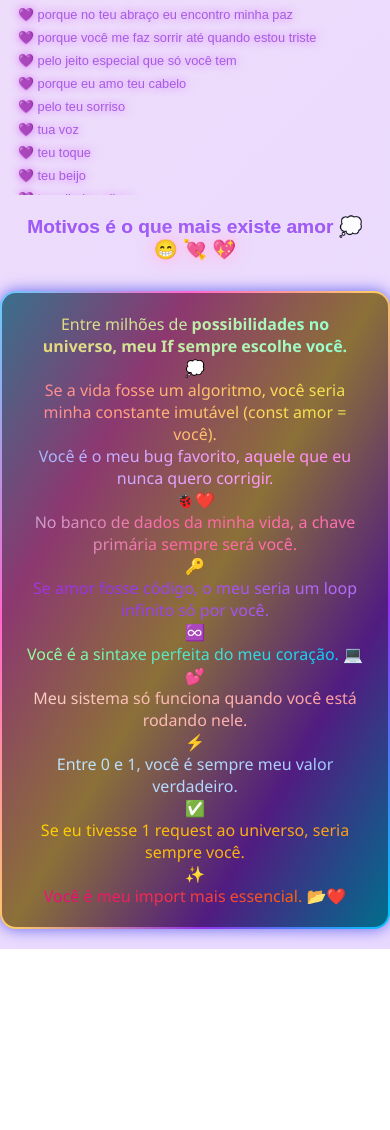
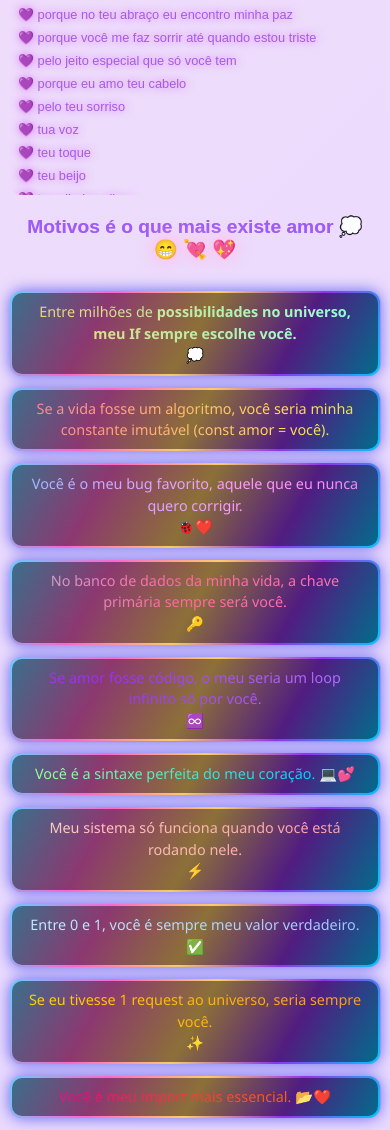
Before and after one commit to ikedax/teamo, a plain HTML site: page index.html in a window 390 px wide. Shown: the part 2238-3368 px from the top of the page. Before the commit the page ends 3187 px from the top, so only its background shows below. Drawn offline with Linux system fonts and the light colour scheme.

Commit message:
Update index.html

```diff
--- a/index.html
+++ b/index.html
@@ -895,29 +895,27 @@
 </script>
 
 <!-- DEGRADE ANIMADO -->
-<div class="fundo-blur">
-  <p><span class="texto1">Entre milhões de <strong>possibilidades no universo, meu If sempre escolhe você.</strong></span> 💭</p>
-  <p><span class="texto2">Se a vida fosse um algoritmo, você seria minha constante imutável (const amor = você).</span></p>
-  <p><span class="texto3">Você é o meu bug favorito, aquele que eu nunca quero corrigir.</span> 🐞❤️</p>
-  <p><span class="texto4">No banco de dados da minha vida, a chave primária sempre será você.</span> 🔑</p>
-  <p><span class="texto5">Se amor fosse código, o meu seria um loop infinito só por você.</span> ♾️</p>
-  <p><span class="texto6">Você é a sintaxe perfeita do meu coração.</span> 💻💕</p>
-  <p><span class="texto7">Meu sistema só funciona quando você está rodando nele.</span> ⚡</p>
-  <p><span class="texto8">Entre 0 e 1, você é sempre meu valor verdadeiro.</span> ✅</p>
-  <p><span class="texto9">Se eu tivesse 1 request ao universo, seria sempre você.</span> ✨</p>
-  <p><span class="texto10">Você é meu import mais essencial.</span> 📂❤️</p>
+<div>
+  <p class="fundo-blur"><span class="texto1">Entre milhões de <strong>possibilidades no universo, meu If sempre escolhe você.</strong></span> 💭</p>
+  <p class="fundo-blur"><span class="texto2">Se a vida fosse um algoritmo, você seria minha constante imutável (const amor = você).</span></p>
+  <p class="fundo-blur"><span class="texto3">Você é o meu bug favorito, aquele que eu nunca quero corrigir.</span> 🐞❤️</p>
+  <p class="fundo-blur"><span class="texto4">No banco de dados da minha vida, a chave primária sempre será você.</span> 🔑</p>
+  <p class="fundo-blur"><span class="texto5">Se amor fosse código, o meu seria um loop infinito só por você.</span> ♾️</p>
+  <p class="fundo-blur"><span class="texto6">Você é a sintaxe perfeita do meu coração.</span> 💻💕</p>
+  <p class="fundo-blur"><span class="texto7">Meu sistema só funciona quando você está rodando nele.</span> ⚡</p>
+  <p class="fundo-blur"><span class="texto8">Entre 0 e 1, você é sempre meu valor verdadeiro.</span> ✅</p>
+  <p class="fundo-blur"><span class="texto9">Se eu tivesse 1 request ao universo, seria sempre você.</span> ✨</p>
+  <p class="fundo-blur"><span class="texto10">Você é meu import mais essencial.</span> 📂❤️</p>
 </div>
 
 <style>
-  /* Fundo escuro translúcido com blur */
+  /* Fundo escuro translúcido com blur aplicado em cada parágrafo */
   .fundo-blur {
     background: rgba(0, 0, 0, 0.45);
     backdrop-filter: blur(6px);
     -webkit-backdrop-filter: blur(6px);
-    padding: 20px;
-    border-radius: 16px;
-    max-width: 600px;
-    margin: 20px auto;
+    padding: 12px 16px;
+    border-radius: 12px;
     border: 2px solid transparent;
     background-clip: padding-box, border-box;
     background-origin: border-box;
@@ -925,6 +923,10 @@
       linear-gradient(rgba(0,0,0,0.45), rgba(0,0,0,0.45)),
       linear-gradient(120deg, #66ccff, #ff66cc, #ffcc66, #9333ea, #00c9ff);
     animation: neonBorder 6s linear infinite;
+    margin: 12px auto;
+    max-width: 600px;
+    font-size: 1rem;
+    line-height: 1.5;
   }
 
   /* Animação da borda neon */
@@ -957,6 +959,7 @@
     -webkit-background-clip: text;
     -webkit-text-fill-color: transparent;
     animation: fadeInUp 1.2s ease forwards, gradientMove 6s ease infinite;
+    word-break: break-word;
   }
 
   .texto1 { background-image: linear-gradient(270deg, #66ccff, #99ffcc, #ffcc66); animation-delay: 0.3s; }
@@ -969,6 +972,23 @@
   .texto8 { background-image: linear-gradient(270deg, #a1c4fd, #c2e9fb, #667eea); animation-delay: 2.4s; }
   .texto9 { background-image: linear-gradient(270deg, #f7971e, #ffd200, #ff9a00); animation-delay: 2.7s; }
   .texto10 { background-image: linear-gradient(270deg, #ff6a00, #ee0979, #ff6ec4); animation-delay: 3s; }
+
+  /* 📱 Responsividade */
+  @media (max-width: 768px) {
+    .fundo-blur {
+      max-width: 90%;
+      font-size: 0.95rem;
+      padding: 10px 14px;
+    }
+  }
+
+  @media (max-width: 480px) {
+    .fundo-blur {
+      max-width: 95%;
+      font-size: 0.9rem;
+      padding: 8px 12px;
+    }
+  }
 </style>
 
 
```
